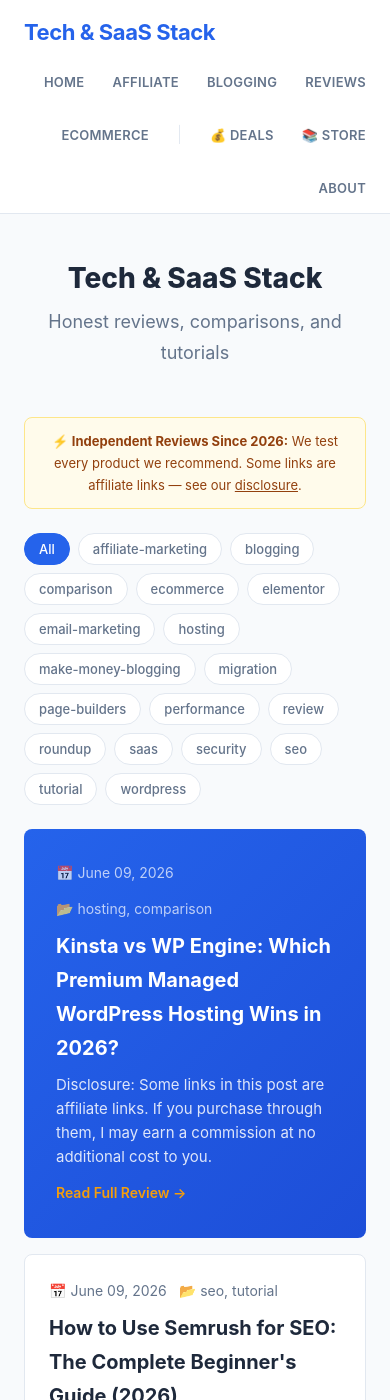
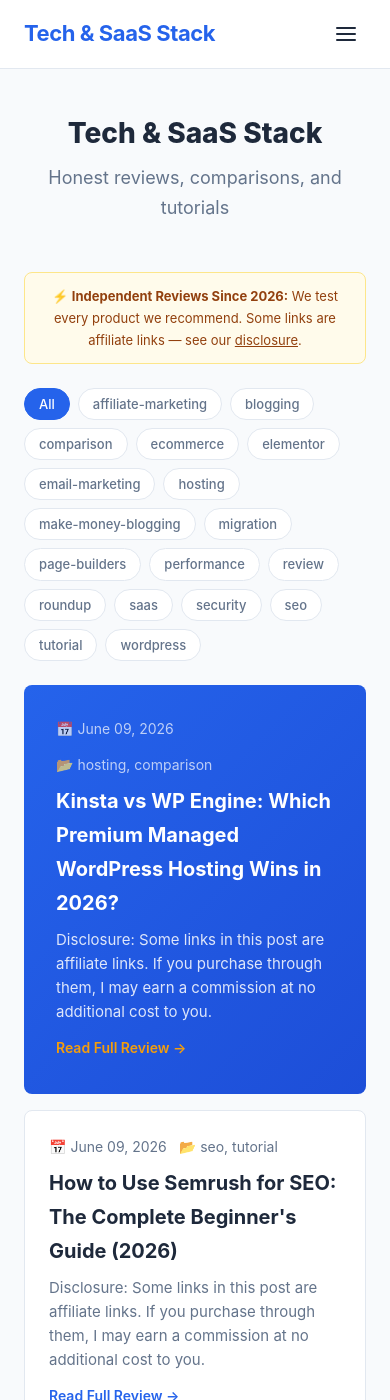
Before and after one commit to fellowizsick/tech-saas-stack, a Jekyll site: the page built from index.html, in a window 390 px wide and 1400 px high. Built offline with Jekyll 4.4.1, drawn with Linux system fonts in a browser that asks for light colours.

Commit message:
Add hamburger menu for mobile (Z Fold 4 cover screen & narrow viewports)

```diff
--- a/_layouts/default.html
+++ b/_layouts/default.html
@@ -172,7 +172,7 @@
   <nav class="nav">
     <div class="container nav-inner">
       <a class="nav-brand" href="{{ site.baseurl }}/">{{ site.title }}</a>
-      <div class="nav-links">
+      <div class="nav-links" id="navLinks">
         <a href="{{ site.baseurl }}/">Home</a>
         {% assign categories = site.posts | map: "categories" | flatten | uniq | sort %}
         {% for cat in categories limit:4 %}
@@ -189,6 +189,13 @@
         <a href="{{ site.baseurl }}/store/">📚 Store</a>
         <a href="{{ site.baseurl }}/about/">About</a>
       </div>
+      <button class="nav-toggle" id="navToggle" aria-label="Toggle navigation" aria-expanded="false">
+        <svg width="24" height="24" viewBox="0 0 24 24" fill="none" stroke="currentColor" stroke-width="2" stroke-linecap="round" stroke-linejoin="round">
+          <line x1="3" y1="6" x2="21" y2="6"></line>
+          <line x1="3" y1="12" x2="21" y2="12"></line>
+          <line x1="3" y1="18" x2="21" y2="18"></line>
+        </svg>
+      </button>
     </div>
   </nav>
 
--- a/assets/css/style.css
+++ b/assets/css/style.css
@@ -85,6 +85,53 @@
 .nav-links .nav-divider {
   color: var(--border);
   font-weight: 300;
+}
+
+/* Hamburger toggle */
+.nav-toggle {
+  display: none;
+  background: none;
+  border: none;
+  color: var(--text);
+  cursor: pointer;
+  padding: 8px;
+  border-radius: var(--radius);
+  transition: background .2s;
+}
+.nav-toggle:hover { background: var(--bg-alt); }
+.nav-toggle svg { display: block; }
+
+/* Responsive */
+@media (max-width: 768px) {
+  .nav-toggle { display: flex; }
+  .nav-links {
+    position: absolute;
+    top: 100%;
+    left: 0;
+    right: 0;
+    background: var(--bg);
+    border-bottom: 1px solid var(--border);
+    flex-direction: column;
+    align-items: stretch;
+    gap: 0;
+    padding: 12px 0;
+    display: none;
+    box-shadow: var(--shadow-lg);
+    z-index: 99;
+  }
+  .nav-links.open { display: flex; }
+  .nav-links a {
+    padding: 12px 24px;
+    font-size: 14px;
+    border-bottom: 1px solid var(--border);
+  }
+  .nav-links a:last-child { border-bottom: none; }
+  .nav-links .nav-divider {
+    padding: 0 24px;
+    text-align: center;
+    color: var(--border);
+  }
+  .nav-inner { position: relative; }
 }
 
 /* Breadcrumbs */
```
Also changed, not shown: other parts of _layouts/default.html (+17 -0 lines).
